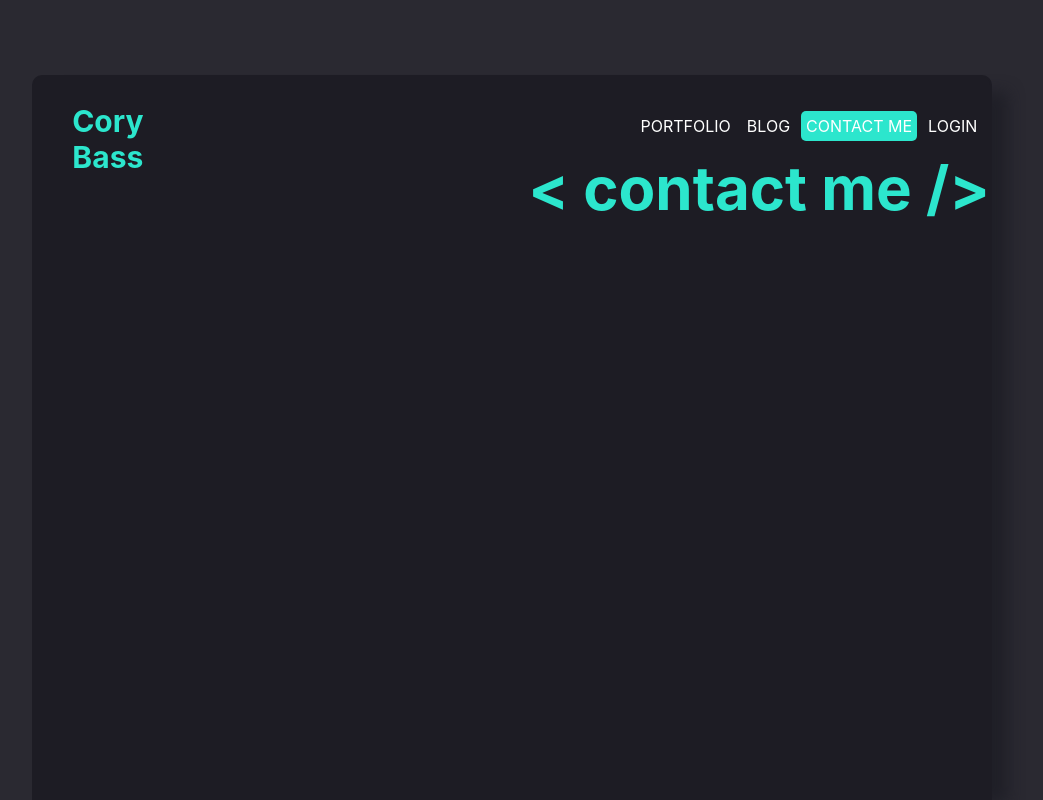
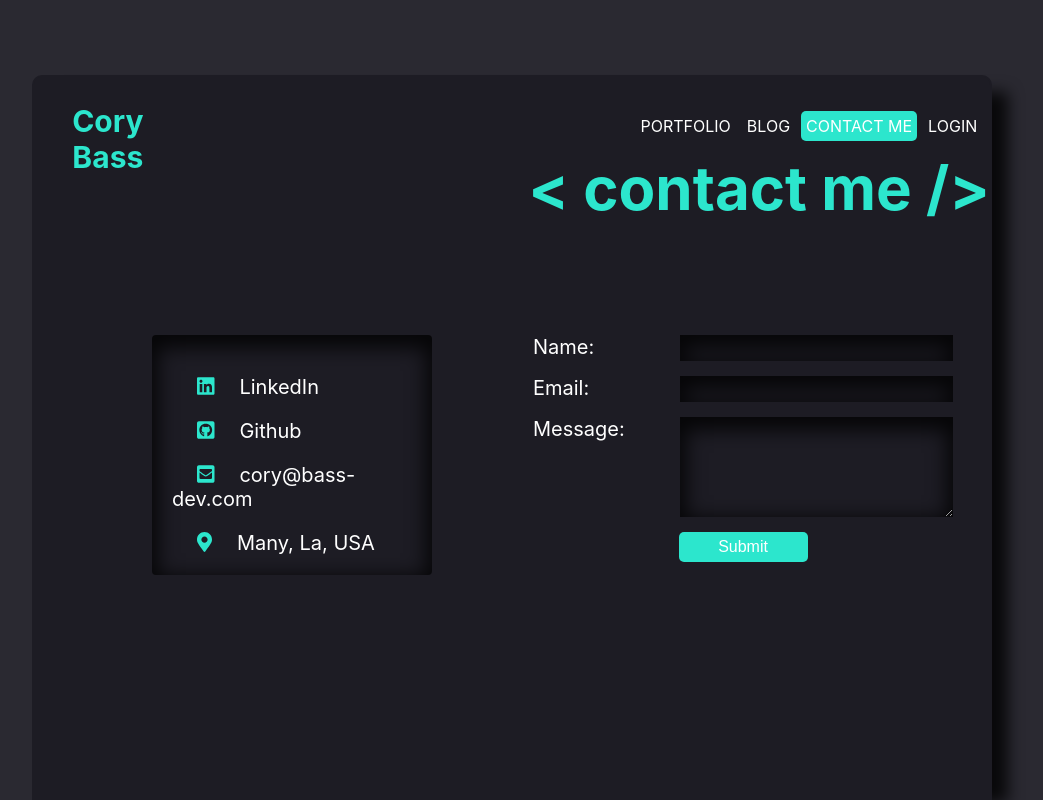
Before and after one commit to cbass2404/cory-bass-portfolio, a Next.js app: page /contact-me in a window 1280 px wide. Shown: the whole page, without its empty margins (128-1171 px from the left). Built offline with nearby package versions, Linux system fonts and the light colour scheme; no server answers.

Commit message:
finished contact form TODO: hookup to api

```diff
--- /dev/null
+++ b/components/contactMe/Contact.module.scss
@@ -0,0 +1,29 @@
+@import '../../styles/theme.scss';
+
+.wrapper {
+  width: 100%;
+  height: auto;
+  margin-top: 10%;
+  display: flex;
+  justify-content: space-evenly;
+
+  .content {
+    width: 45%;
+  }
+
+  button {
+    color: $white;
+    background-color: $teal;
+    margin-top: 15px;
+    width: 30%;
+    height: 30px;
+    border: none;
+    border-radius: 5px;
+
+    &:active {
+      -webkit-box-shadow: inset 0px 0px 15px 0px rgba(0, 0, 0, 0.5);
+      -moz-box-shadow: inset 0px 0px 15px 0px rgba(0, 0, 0, 0.5);
+      box-shadow: inset 0px 0px 15px 0px rgba(0, 0, 0, 0.5);
+    }
+  }
+}
--- /dev/null
+++ b/components/contactMe/Contact.tsx
@@ -0,0 +1,18 @@
+import ContactForm from './ContactForm';
+import ContactInfo from './ContactInfo';
+import classes from './Contact.module.scss';
+
+const Contact = () => {
+  return (
+    <div className={classes.wrapper}>
+      <div className={classes.content}>
+        <ContactInfo />
+      </div>
+      <div className={classes.content}>
+        <ContactForm />
+      </div>
+    </div>
+  );
+};
+
+export default Contact;
--- /dev/null
+++ b/components/contactMe/ContactForm.tsx
@@ -0,0 +1,38 @@
+import { useState } from 'react';
+
+import Input from '../inputs/Input';
+
+const ContactForm = () => {
+  const [name, setName] = useState();
+  const [email, setEmail] = useState();
+  const [message, setMessage] = useState();
+
+  const inputs = [
+    { label: 'Name:', type: 'text', value: name, setValue: setName },
+    { label: 'Email:', type: 'email', value: email, setValue: setEmail },
+    {
+      label: 'Message:',
+      type: 'textarea',
+      value: message,
+      setValue: setMessage,
+    },
+  ];
+
+  return (
+    <form>
+      {inputs.map(({ label, type, value, setValue }) => (
+        <Input
+          key={label}
+          label={label}
+          type={type}
+          value={value}
+          setValue={setValue}
+        />
+      ))}
+
+      <button>Submit</button>
+    </form>
+  );
+};
+
+export default ContactForm;
--- /dev/null
+++ b/components/contactMe/ContactInfo.module.scss
@@ -0,0 +1,22 @@
+@import '../../styles/theme.scss';
+
+.wrapper {
+  // background-color: $gray;
+  width: 65%;
+  text-align: left;
+  margin: 15px 20%;
+  padding: 20px;
+  border-radius: 4px;
+  -webkit-box-shadow: inset 0px 7px 19px 6px rgba(0, 0, 0, 0.8);
+  -moz-box-shadow: inset 0px 7px 19px 6px rgba(0, 0, 0, 0.8);
+  box-shadow: inset 0px 7px 19px 6px rgba(0, 0, 0, 0.8);
+
+  .content {
+    margin-top: 20px;
+
+    svg {
+      color: $teal;
+      margin: auto 25px;
+    }
+  }
+}
--- /dev/null
+++ b/components/contactMe/ContactInfo.tsx
@@ -0,0 +1,44 @@
+import Link from 'next/dist/client/link';
+
+// fontawesome
+import { FontAwesomeIcon } from '@fortawesome/react-fontawesome';
+import { faLinkedin, faGithubSquare } from '@fortawesome/free-brands-svg-icons';
+import {
+  faEnvelopeSquare,
+  faMapMarkerAlt,
+} from '@fortawesome/free-solid-svg-icons';
+
+import classes from './ContactInfo.module.scss';
+
+const ContactInfo = () => {
+  return (
+    <div className={classes.wrapper}>
+      <div className={classes.content}>
+        <a
+          href="https://www.linkedin.com/in/cory-bass/"
+          target="_blank"
+          rel="noreferrer"
+        >
+          <FontAwesomeIcon icon={faLinkedin} />
+          {'LinkedIn'}
+        </a>
+      </div>
+      <div className={classes.content}>
+        <a href="https://github.com/cbass2404" target="_blank" rel="noreferrer">
+          <FontAwesomeIcon icon={faGithubSquare} />
+          {'Github'}
+        </a>
+      </div>
+      <div className={classes.content}>
+        <FontAwesomeIcon icon={faEnvelopeSquare} />
+        {'cory@bass-dev.com'}
+      </div>
+      <div className={classes.content}>
+        <FontAwesomeIcon icon={faMapMarkerAlt} />
+        {'Many, La, USA'}
+      </div>
+    </div>
+  );
+};
+
+export default ContactInfo;
--- a/components/inputs/Input.module.scss
+++ b/components/inputs/Input.module.scss
@@ -14,13 +14,16 @@
   .input {
     color: $white;
     background-color: transparent;
-    font-size: 1.25rem;
+    font-size: 1rem;
     width: 65%;
     margin-left: auto;
     border: none;
     -webkit-box-shadow: inset 0px 7px 19px 6px rgba(0, 0, 0, 0.8);
     -moz-box-shadow: inset 0px 7px 19px 6px rgba(0, 0, 0, 0.8);
     box-shadow: inset 0px 7px 19px 6px rgba(0, 0, 0, 0.8);
+    font-family: -apple-system, BlinkMacSystemFont, 'Segoe UI', 'Roboto',
+      'Oxygen', 'Ubuntu', 'Cantarell', 'Fira Sans', 'Droid Sans',
+      'Helvetica Neue', sans-serif;
 
     &:focus {
       outline: none;
--- a/components/inputs/Input.tsx
+++ b/components/inputs/Input.tsx
@@ -10,6 +10,22 @@ const FormInput = (props: any) => {
   const [visible, setVisible] = useState<boolean>(false);
 
   const { label, type, value, setValue } = props;
+
+  if (props.type === 'textarea') {
+    return (
+      <div className={classes.wrapper}>
+        <label htmlFor={label}>{label}</label>
+        <textarea
+          id={label}
+          className={classes.input}
+          value={value}
+          onChange={(e) => setValue(e.target.value)}
+          rows={4}
+          maxLength={200}
+        />
+      </div>
+    );
+  }
 
   if (props.type === 'password') {
     return (
--- a/pages/blog/index.tsx
+++ b/pages/blog/index.tsx
@@ -1,8 +1,10 @@
+import { Fragment } from 'react';
+
 const BlogPage = () => {
   return (
-    <div>
+    <Fragment>
       <h1>{`< blog />`}</h1>
-    </div>
+    </Fragment>
   );
 };
 
--- a/pages/contact-me.tsx
+++ b/pages/contact-me.tsx
@@ -1,8 +1,13 @@
+import { Fragment } from 'react';
+
+import Contact from '../components/contactMe/Contact';
+
 const ContactPage = () => {
   return (
-    <div>
-      <h1>{`< contact me />`}</h1>
-    </div>
+    <Fragment>
+      <h1>{'< contact me />'}</h1>
+      <Contact />
+    </Fragment>
   );
 };
 
--- a/pages/portfolio/index.tsx
+++ b/pages/portfolio/index.tsx
@@ -1,8 +1,10 @@
+import { Fragment } from 'react';
+
 const PortfolioPage = () => {
   return (
-    <div>
+    <Fragment>
       <h1>{`< portfolio />`}</h1>
-    </div>
+    </Fragment>
   );
 };
 
--- a/styles/globals.scss
+++ b/styles/globals.scss
@@ -43,9 +43,9 @@ h6 {
   border-top-left-radius: 10px;
   border-top-right-radius: 10px;
   box-shadow: $dark-gray;
-  -webkit-box-shadow: 23px 10px 15px -7px rgba(29, 28, 36, 0.74);
-  -moz-box-shadow: 23px 10px 15px -7px rgba(29, 28, 36, 0.74);
-  box-shadow: 23px 10px 15px -7px rgba(29, 28, 36, 0.74);
+  -webkit-box-shadow: 23px 10px 15px -7px rgba(0, 0, 0, 0.8);
+  -moz-box-shadow: 23px 10px 15px -7px rgba(0, 0, 0, 0.8);
+  box-shadow: 23px 10px 15px -7px rgba(0, 0, 0, 0.8);
 }
 
 h1 {
```
Also changed, not shown: pages/api/auth/contact.ts (added).
